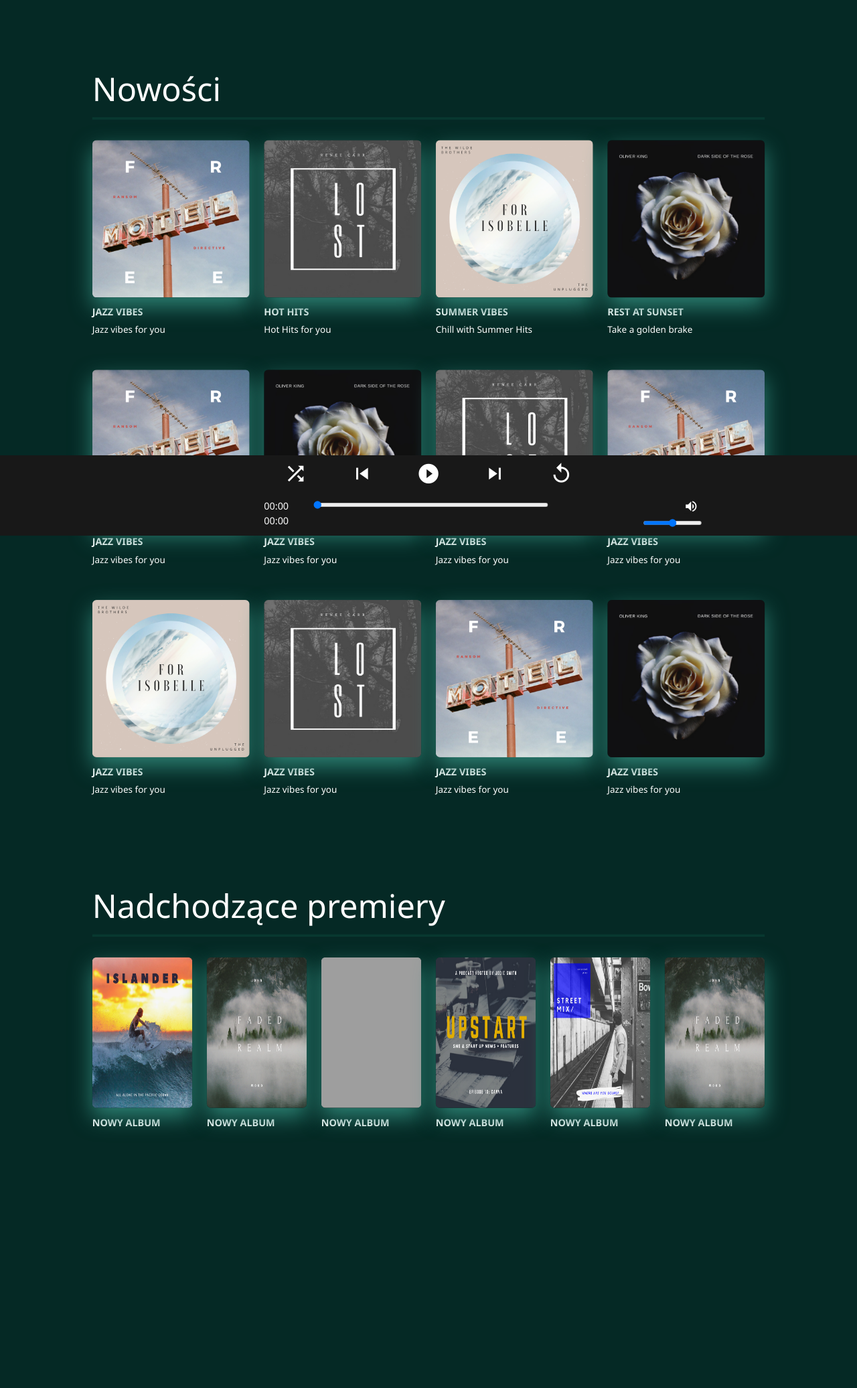
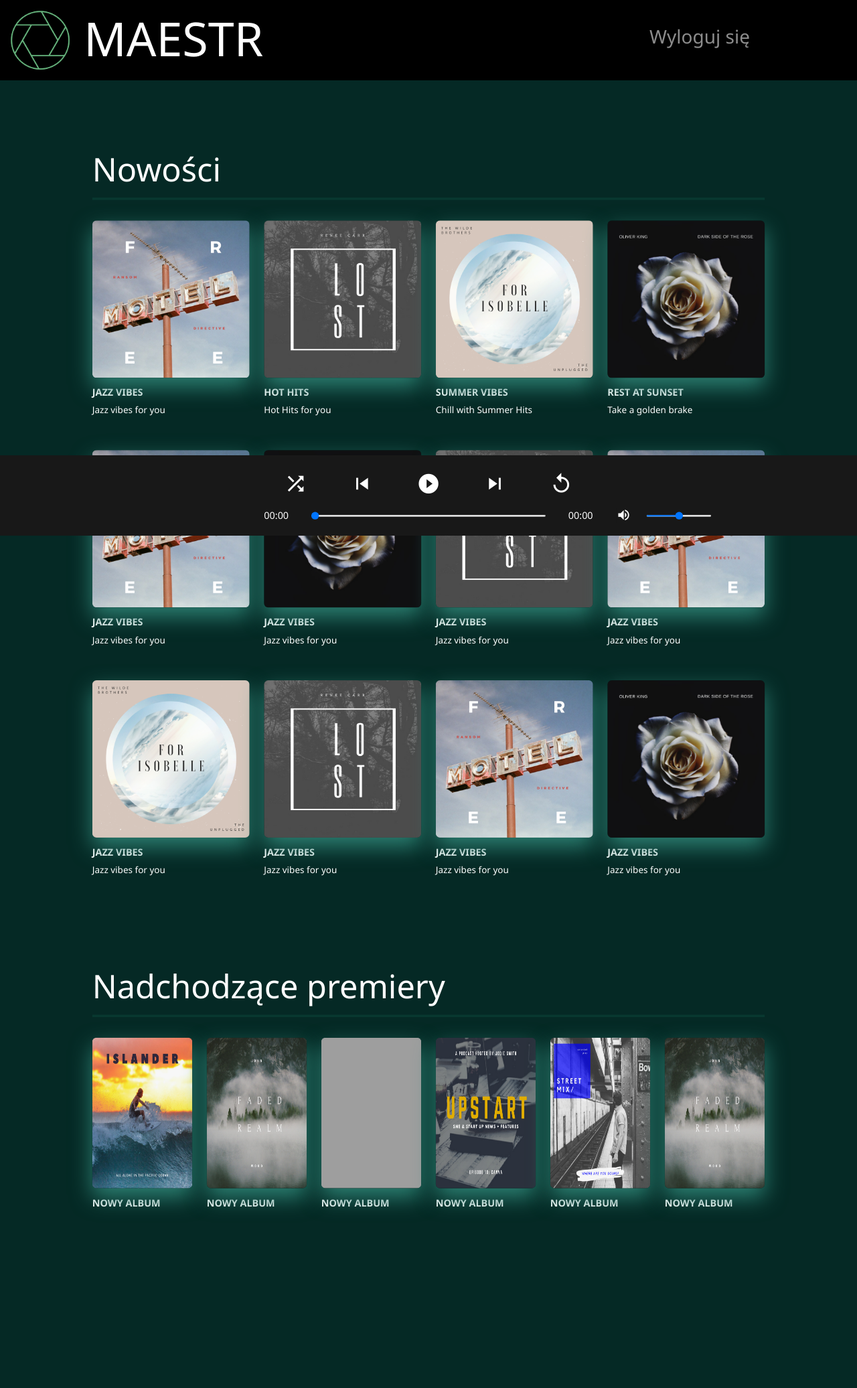
Before and after one commit to Krystian120413/Maestr, a PHP site: page /userPanel.html in a window 1280 px wide. Shown: the whole page at 67% size. Before the commit the page ends 1685 px from the top, so only its background shows below. Run offline with PHP 8.4, Linux system fonts and the light colour scheme; grey boxes are pictures that could not be loaded.

Commit message:
what next?

```diff
--- a/style_d.css
+++ b/style_d.css
@@ -279,6 +279,10 @@
     border: none;
 }
 
+#login {
+    background-color: black;
+}
+
 .log {
     padding-left: 90px;
 }
@@ -321,24 +325,41 @@
         transition: all ease 0.2s;
     }
 
-.volume {
+.volume, .timer {
     text-align: right;
+    display: flex;
+    align-items: flex-start;
 }
 
 .volumeIcon{
     font-size: 1.5em;
 }
 
-.timer {
-
-}
 
 #seekslider {
     width: 85%;
+    height: 4px !important;
+    margin-top: 11px;
 }
 
-#volumeSlider {
-    width: 70%;
+.slider {
+    width: 130px;
+    height: 4px !important;
+    border-radius: 10px;
+    background-color: #fff;
+    z-index: 100;
+    outline: none;
+    position: relative;
+    margin-top: 11px;
+}
+
+.slider::-webkit-slider-thumb {
+    -webkit-appearance: none;
+    width: 10px;
+    height: 2px !important;
+    border: red;
+    border-radius: 50%;
+    cursor: pointer;
 }
 
 @media (max-width: 1740px) {
--- a/userPanel.html
+++ b/userPanel.html
@@ -10,6 +10,22 @@
     <title>MEASTR</title>
 </head>
 <body>
+    <header>
+        <nav class="navbar navbar-dark bg-dark navbar-expand-lg">
+            <a class="navbar-brand" href="#">
+                <img src="img/logo_maestr.png" alt="maestr" class="image d-inline-block align-bottom"/>
+                <div class="d-inline-block align-bottom baner">MAESTR</div>
+            </a>
+            <buttton class="navbar-toggler" type="button" data-bs-toggle="collapse" data-bs-target="#hambmenu" aria-controls="hambmenu" aria-expanded="false" aria-label="Navigation button">
+                <span class="navbar-toggler-icon"></span>
+            </buttton>
+            <div class="collapse navbar-collapse justify-content-end" id="hambmenu">
+                <div class="navbar-nav">
+                    <hr/>
+                    <a class="nav-link login" id="login">Wyloguj się</a>
+                </div>
+            </div>
+        </nav>
     <div class="main">
         <div class="container">
             <div class="row">
@@ -156,7 +172,7 @@
                     <button class="btn m-1"><span class="material-icons icon">replay</span></button>
                 </div>
             </section>
-            <section class="row" style="min-height: 60px!important;">
+            <section class="row" style="min-height: 30px!important;">
                 <div class="timer offset-md-3 col-md-6">
                     <span>00:00</span>
                     <input type="range" id="seekslider" min="0" max="100" value="0" step="1">
@@ -164,7 +180,7 @@
                 </div>
                 <div class="volume col-md-2">
                     <span class="material-icons icon volumeIcon">volume_up</span>
-                    <input type="range" name="slider" id="volumeSlider" min="0" max="100">
+                    <input type="range" class="slider"  id="volumeSlider" min="0" max="100">
                 </div>
             </section>
         </div>
```
